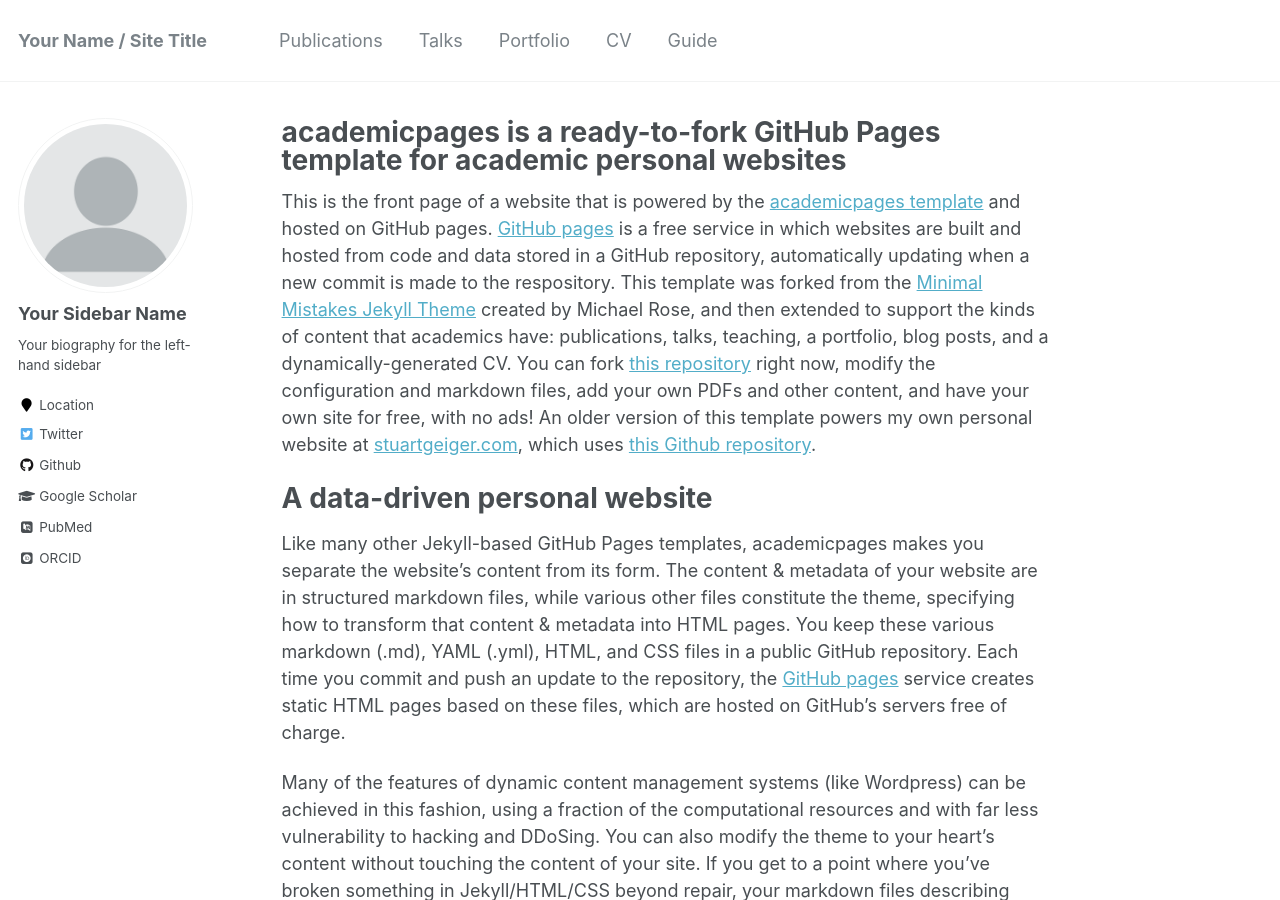
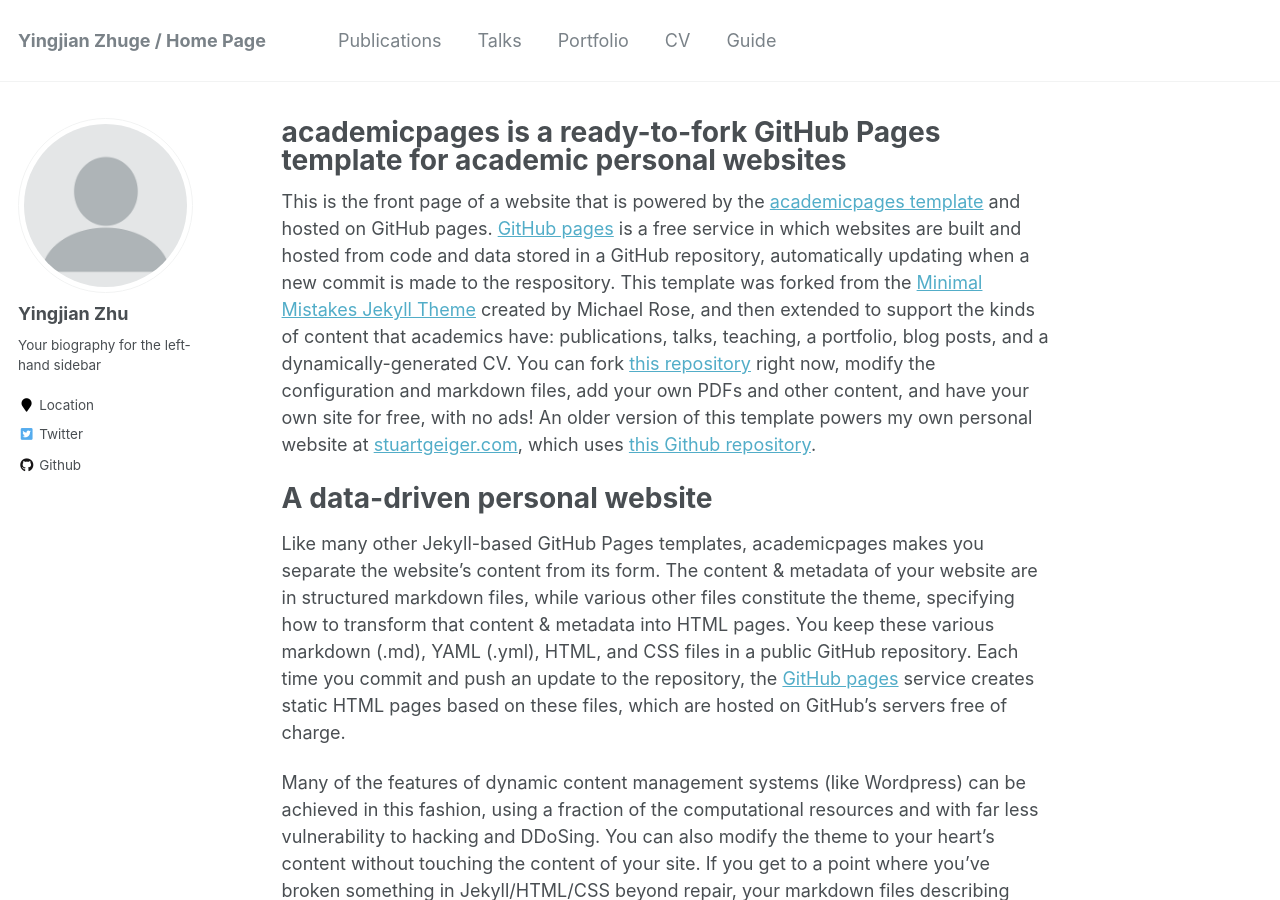
Before and after one commit to Dexter988/Dexter988.github.io, a Jekyll site: the page built from _pages/about.md, in a window 1280 px wide and 900 px high. Built offline with Jekyll 4.4.1, drawn with Linux system fonts in a browser that asks for light colours; some web fonts are replaced.

Commit message:
Update _config.yml

```diff
--- a/_config.yml
+++ b/_config.yml
@@ -7,13 +7,13 @@
 
 # Site Settings
 locale                   : "en-US"
-title                    : "Your Name / Site Title"
+title                    : "Yingjian Zhuge / Home Page"
 title_separator          : "-"
 name                     : &name "Your Name"
 description              : &description "personal description"
-url                      : https://academicpages.github.io # the base hostname & protocol for your site e.g. "https://mmistakes.github.io"
+url                      : https://Dexter988.github.io # the base hostname & protocol for your site e.g. "https://mmistakes.github.io"
 baseurl                  : "" # the subpath of your site, e.g. "/blog"
-repository               : "academicpages/academicpages.github.io"
+repository               : "Dexter988/Dexter988.github.io"
 teaser                   :  # filename of teaser fallback teaser image placed in /images/, .e.g. "500x300.png"
 breadcrumbs              : false # true, false (default)
 words_per_minute         : 160
@@ -80,13 +80,13 @@
 
 # Site Author
 author:
-  name             : "Your Sidebar Name"
+  name             : "Yingjian Zhu"
   avatar           : "profile.png"
   bio              : "Your biography for the left-hand sidebar"
   location         : "Location"
   employer         :
-  pubmed           : "https://www.ncbi.nlm.nih.gov/pubmed/?term=john+snow"
-  googlescholar    : "http://yourfullgooglescholarurl.com"
+  pubmed           : #"https://www.ncbi.nlm.nih.gov/pubmed/?term=john+snow"
+  googlescholar    : #"http://yourfullgooglescholarurl.com"
   email            :
   researchgate     :  # example: "https://www.researchgate.net/profile/yourprofile"
   uri              :
@@ -96,14 +96,14 @@
   flickr           :
   facebook         :
   foursquare       :
-  github           : "academicpages"
+  github           : "Dexter988"
   google_plus      :
   keybase          :
   instagram        :
   impactstory      : #"https://profiles.impactstory.org/u/xxxx-xxxx-xxxx-xxxx"
   lastfm           :
   linkedin         :
-  orcid            : "http://orcid.org/yourorcidurl"
+  orcid            : #"http://orcid.org/yourorcidurl"
   pinterest        :
   soundcloud       :
   stackoverflow    : # http://stackoverflow.com/users/123456/username
```
